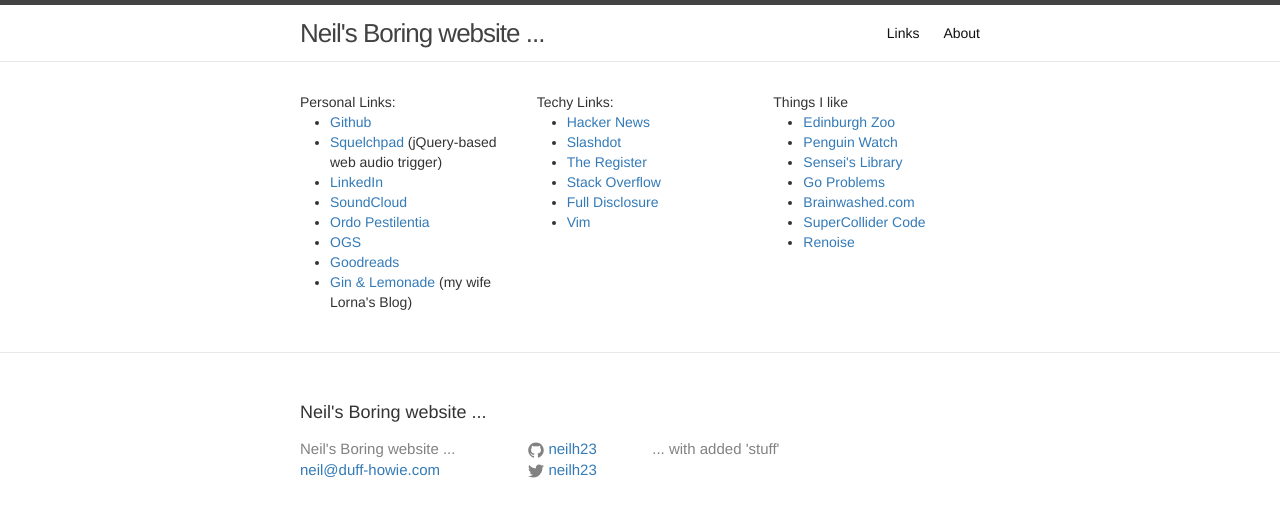
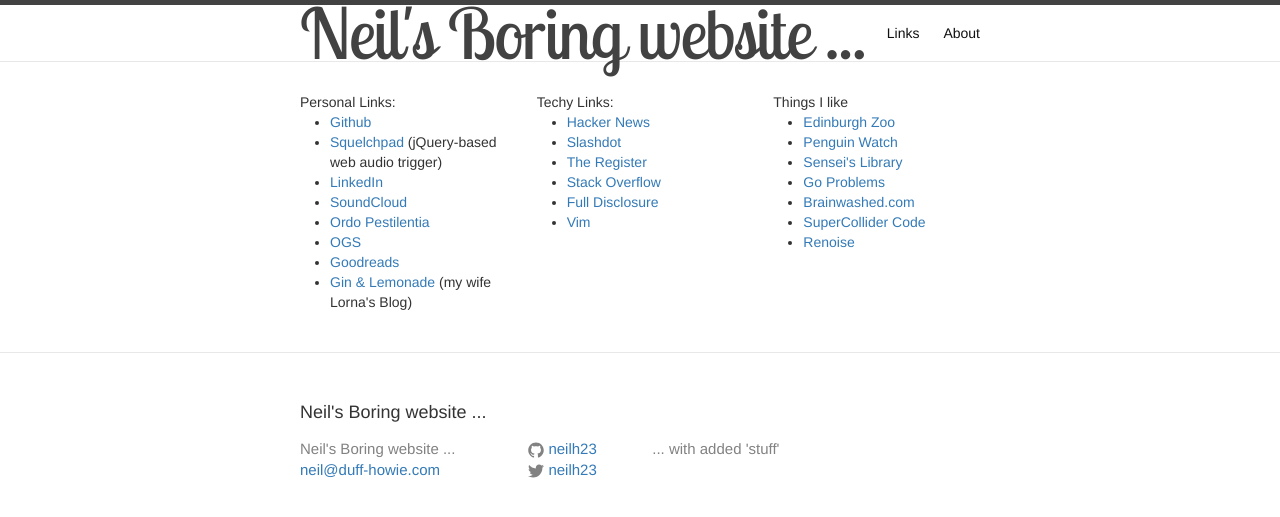
Before and after one commit to neilh23/neilh23.github.io, a Jekyll site: the page built from 01-links.html, in a window 1280 px wide. Shown: the top 517 px of the page. Built offline with Jekyll 4.4.1, drawn with Linux system fonts in a browser that asks for light colours; nearby versions of some CDN libraries.

Commit message:
Playing about with Google fonts and font effects

```diff
--- a/_includes/head.html
+++ b/_includes/head.html
@@ -9,7 +9,10 @@
   <link rel="stylesheet" href="{{ "/css/main.css" | prepend: site.baseurl }}">
   <link rel="stylesheet" href="https://maxcdn.bootstrapcdn.com/bootstrap/3.3.4/css/bootstrap.min.css">
   <link rel="stylesheet" href="https://maxcdn.bootstrapcdn.com/bootstrap/3.3.4/css/bootstrap-theme.min.css">
+  <script src="https://ajax.googleapis.com/ajax/libs/jquery/2.1.4/jquery.min.js"></script>
   <script src="https://maxcdn.bootstrapcdn.com/bootstrap/3.3.4/js/bootstrap.min.js"></script>
+  <!-- see https://developers.google.com/fonts/docs/getting_started -->
+  <link href='http://fonts.googleapis.com/css?family=Lobster+Two&effect=canvas-print' rel='stylesheet' type='text/css'>
 
   <link rel="canonical" href="{{ page.url | replace:'index.html','' | prepend: site.baseurl | prepend: site.url }}">
   <link rel="alternate" type="application/rss+xml" title="{{ site.title }}" href="{{ "/feed.xml" | prepend: site.baseurl | prepend: site.url }}" />
--- a/_includes/header.html
+++ b/_includes/header.html
@@ -2,7 +2,7 @@
 
   <div class="wrapper">
 
-    <a class="site-title" href="{{ site.baseurl }}/">{{ site.title }}</a>
+    <a style="font-family:'Lobster Two';font-size:5em" class="site-title font-effect-canvas-print" href="{{ site.baseurl }}/">{{ site.title }}</a>
 
     <nav class="site-nav">
       <a href="#" class="menu-icon">
```
